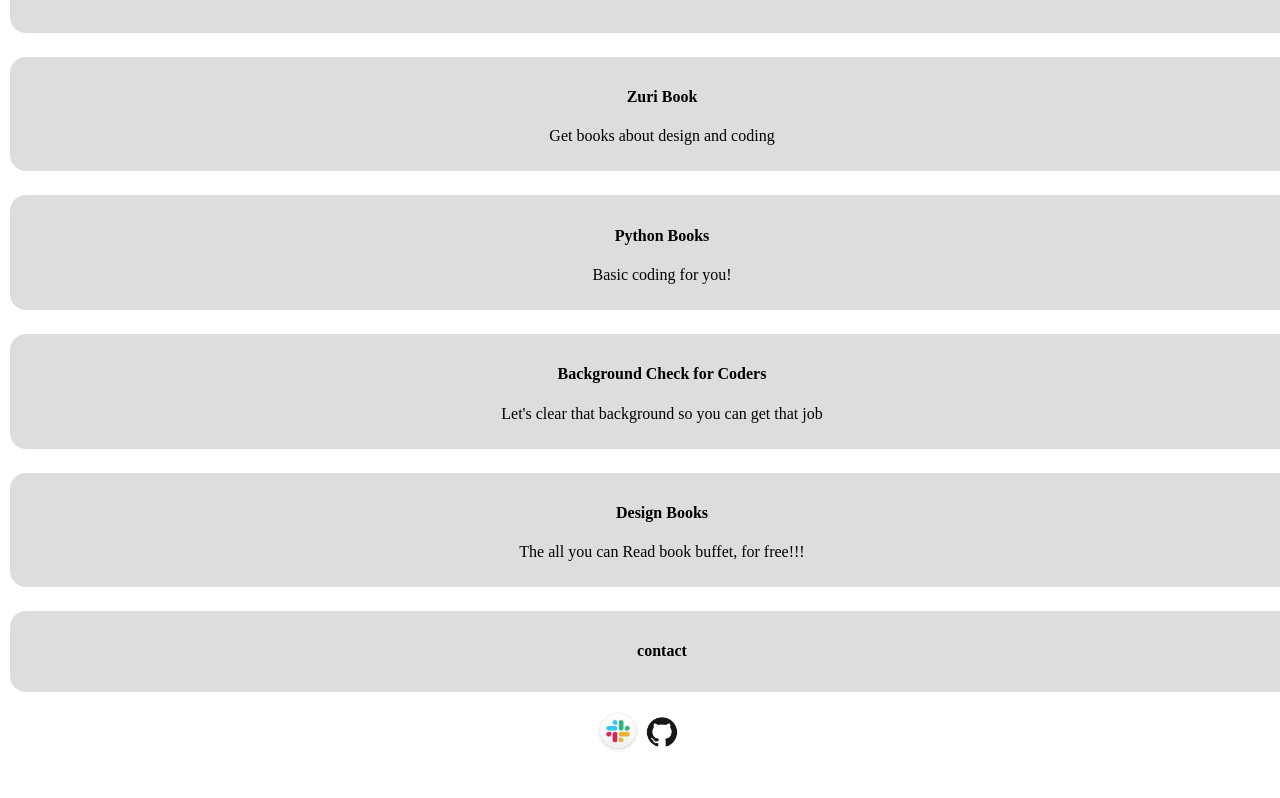
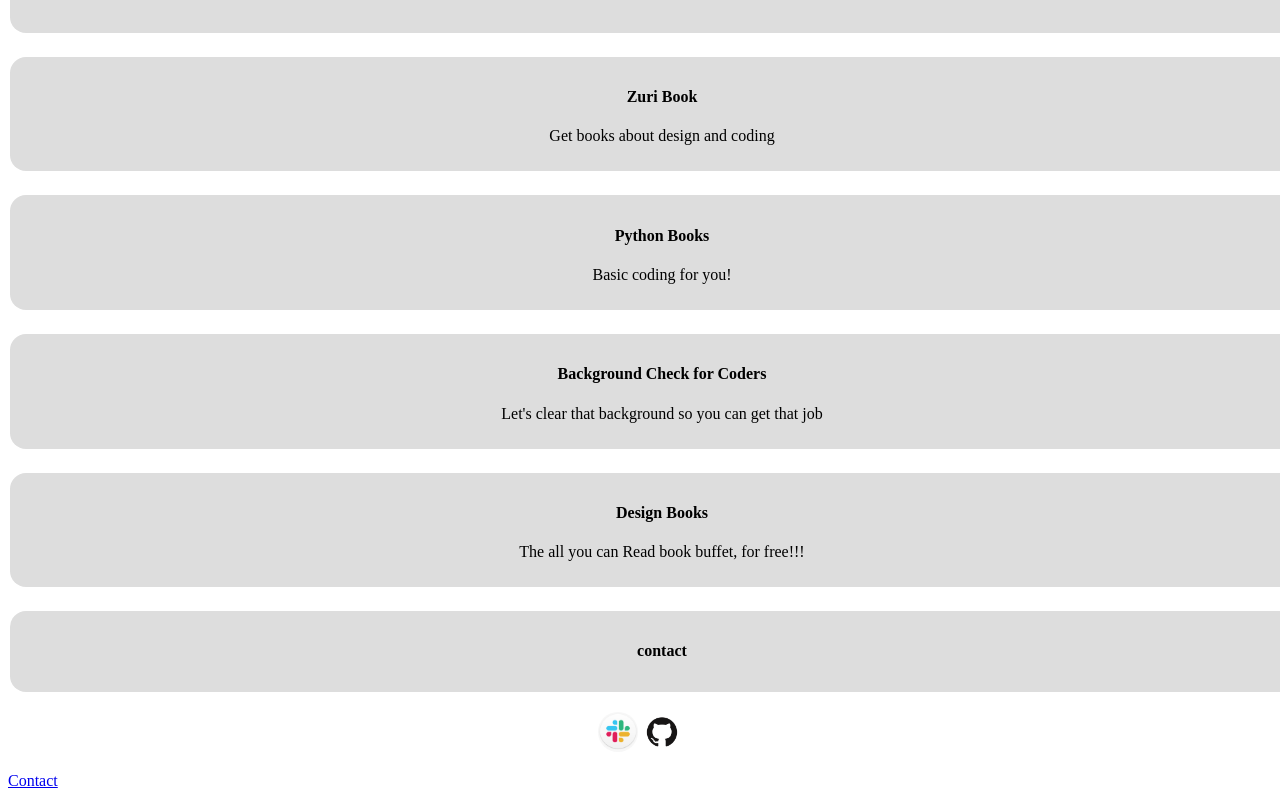
Before and after one commit to Ntshangase/webprofile, a React (Create React App) app: page /contact in a window 1280 px wide. Shown: the part 398-1196 px from the top of the page. Before the commit the page ends 1170 px from the top, so only its background shows below. Built offline with nearby package versions, Linux system fonts and the light colour scheme.

Commit message:
wrong way

```diff
--- a/src/App.js
+++ b/src/App.js
@@ -1,4 +1,5 @@
-import {BrowserRouter as Router} from "react-router-dom";
+import { BrowserRouter as Router, Link } from "react-router-dom";
+import { Nav } from "react-bootstrap";
 import React from "react";
 import Profile from "./profile";
 
@@ -6,16 +7,19 @@ class App extends React.Component {
 
   constructor(props) {
     super(props);
-    this.state = {tittle: 'contacts', path: "/contact"}
+    this.state = { tittle: 'contacts', path: "/contact" }
   }
 
 
-  render () {
+  render() {
     return (
       <Router>
         <>
-        < Profile />
-      </>
+          < Profile />
+        </>
+        <Nav>
+          <Link to="/contact">Contact</Link>
+        </Nav>
       </Router>
     );
   }
--- a/src/contact.js
+++ b/src/contact.js
@@ -2,7 +2,9 @@
 
 function contactPage (props) {
     return (
+        <div>
         <p>This page works</p>
+        </div>
     )
 }
 
--- a/src/profile.js
+++ b/src/profile.js
@@ -22,7 +22,7 @@ export default function Profile() {
           <p> <a id='book__python' href='http://books.zuri.team/python-for-beginners?ref_id=Zulu' target="blank"><h4>Python Books</h4> <p>Basic coding for you! </p></a> </p>
           <p> <a id='pitch' href='https://background.zuri.team/' target="blank"><h4>Background Check for Coders</h4> <p>Let's clear that background so you can get that job</p></a> </p>
           <p> <a id='book__design' href='https://books.zuri.team/design-rules' target="blank"><h4>Design Books</h4> <p>The all you can Read book buffet, for free!!!</p></a> </p>
-          <p> <a id='contact' href='#/contact.js' target="blank"> <h4>contact</h4></a> </p>
+          <p> <a id='contact' href='/contact.js' target="blank" title='contact'> <h4>contact</h4></a> </p>
         </p>
         <p> <img id='pic1' src={slac} alt='slack logo'></img> <img id='pic2' src={git} alt='github logo' ></img> </p>
       </center>
```
